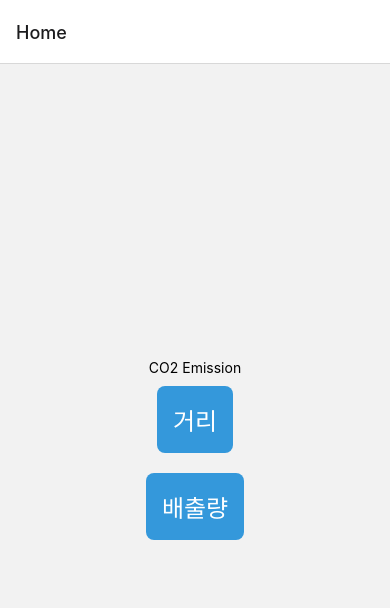
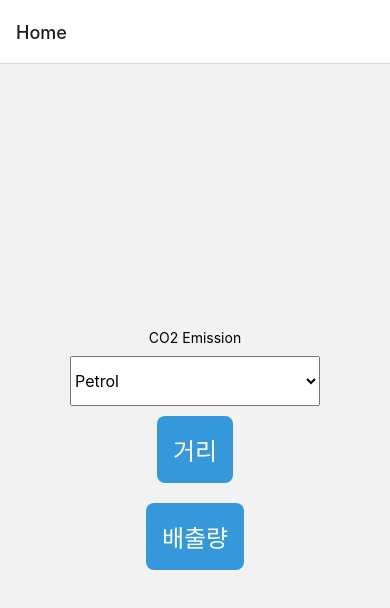
Before and after one commit to sea0416/CarbonFootPrint, a React Native app: screen /Home in a window 390 px wide. Shown: the top 608 px of the page. Built offline with nearby package versions, Linux system fonts and the light colour scheme.

Commit message:
#1 fuel select option
User can select their option

```diff
--- /dev/null
+++ b/src/Fuel_Select.js
@@ -0,0 +1,33 @@
+
+import React, { Component } from 'react';
+import { Text, View, StyleSheet, Picker } from 'react-native';
+
+class Fuel_Select extends Component {
+
+    state = {
+        gas: 'petrol'
+    }
+
+    render() {
+        return (
+            <View style={{paddingTop: 10,  alignItems: 'center'}}>
+                <Picker style={{height: 50, width: 250}}
+                        selectedValue={this.state.gas}
+                        onValueChange={(val, idx) => this.setState({gas: val})
+                        }
+                >
+
+                 <Picker.Item label='Petrol' value='petrol'/>
+                 <Picker.Item label='Dissel' value='dissel'/>
+                 <Picker.Item label='LNG' value='lng'/>
+                 <Picker.Item label='CNG' value='cng'/>
+
+                </Picker>
+
+            </View>
+        )
+    }
+}
+
+
+export default Fuel_Select
--- a/src/Home.js
+++ b/src/Home.js
@@ -1,5 +1,7 @@
 import * as React from 'react';
 import { View, Text, TouchableOpacity } from 'react-native';
+
+import Selection from './Fuel_Select'
 
 export default function Home({ navigation }) {
     return(
@@ -8,6 +10,10 @@ export default function Home({ navigation }) {
 
             {/*Button for Distance */}
             <Text>CO2 Emission</Text>
+
+            <Selection/>
+
+
             <TouchableOpacity
             style={{
             backgroundColor: '#3498db',
```
